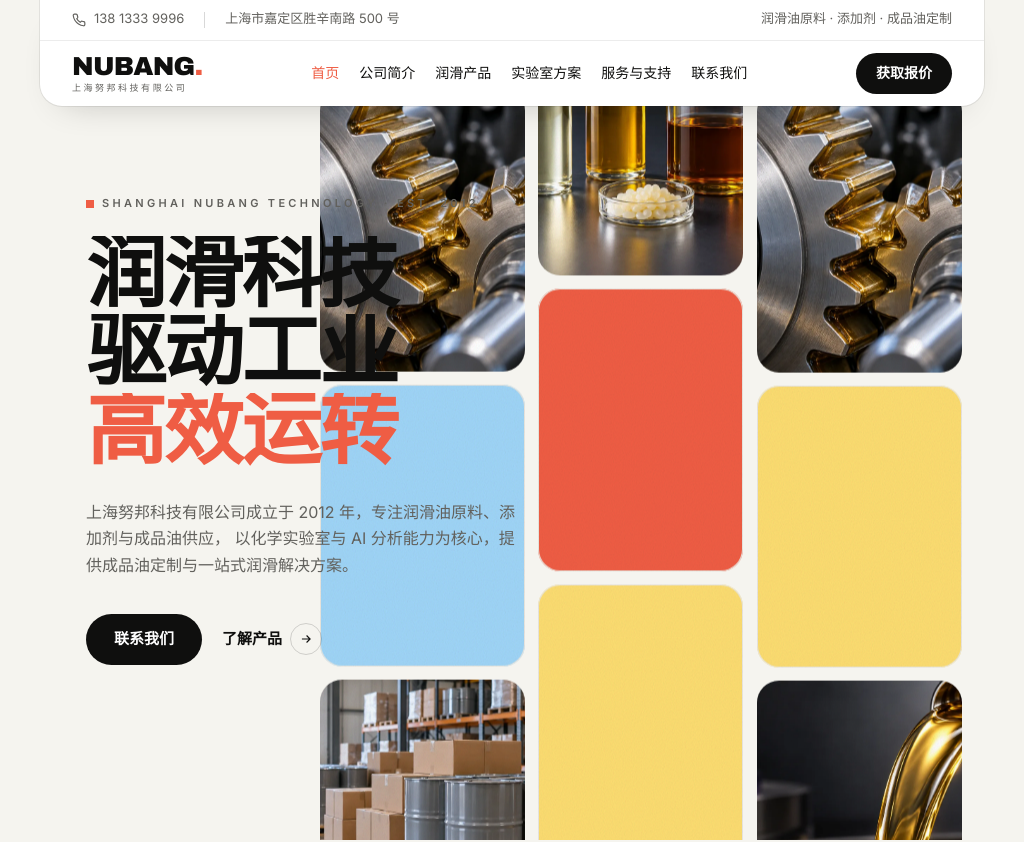
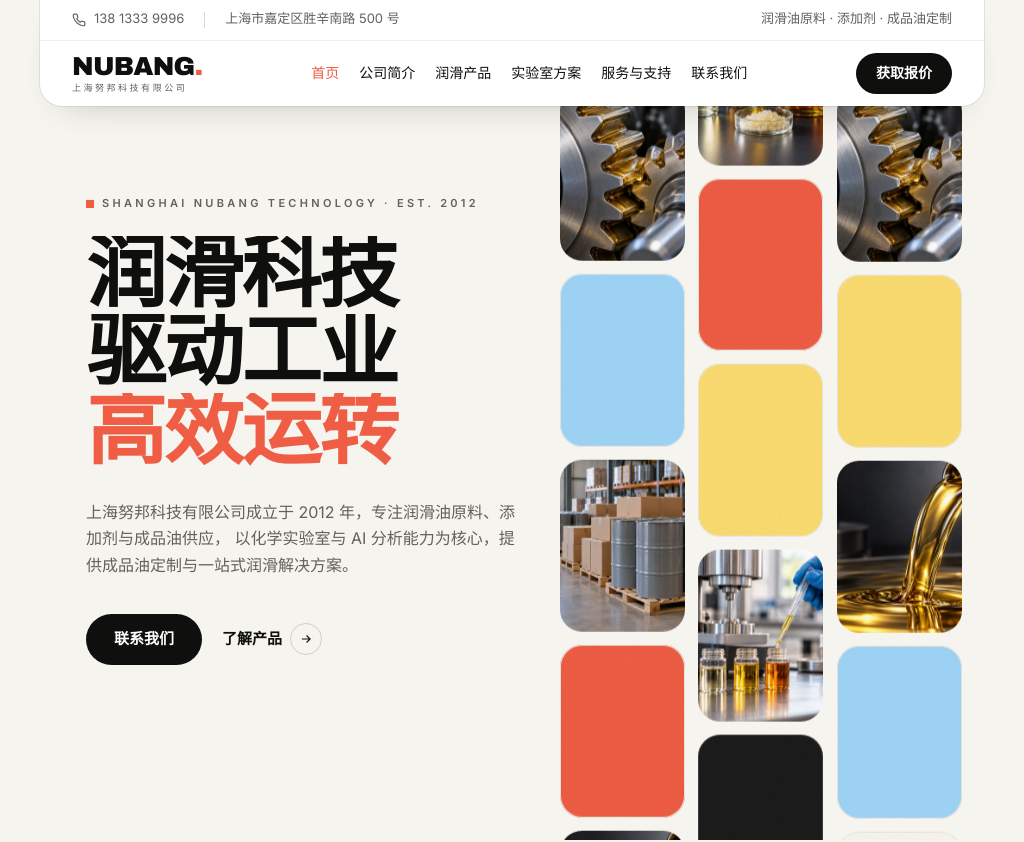
Before and after one commit to qypwlqj/nubang-website, a Next.js app: page / in a window 1024 px wide. Shown: the top 842 px of the page. Built offline with nearby package versions, Linux system fonts and the light colour scheme.

Commit message:
Keep generated hero imagery clear of copy at compact widths

```diff
--- a/app/globals.css
+++ b/app/globals.css
@@ -439,3 +439,15 @@ body[data-scroll-locked] .hdr,
 body[data-scroll-locked] .mobile-navigation-sheet {
   margin-right: var(--removed-body-scroll-bar-size, 0px);
 }
+
+/* New photos must stay clear of the unchanged hero copy on compact desktops. */
+@media (min-width: 1024px) and (max-width: 1279px) {
+  :root {
+    --col: min(205.33px, calc((100vw - 648px) / 3));
+    --pitch: calc(var(--col) * 1.3759);
+  }
+}
+/* The original relative mobile box extended 20px beyond its containing block. */
+@media (max-width: 1023px) {
+  .mosaic { width: calc(100% - 40px); }
+}
```
Also changed, not shown: 1 other file (tests, documents, lock files or other folders).
